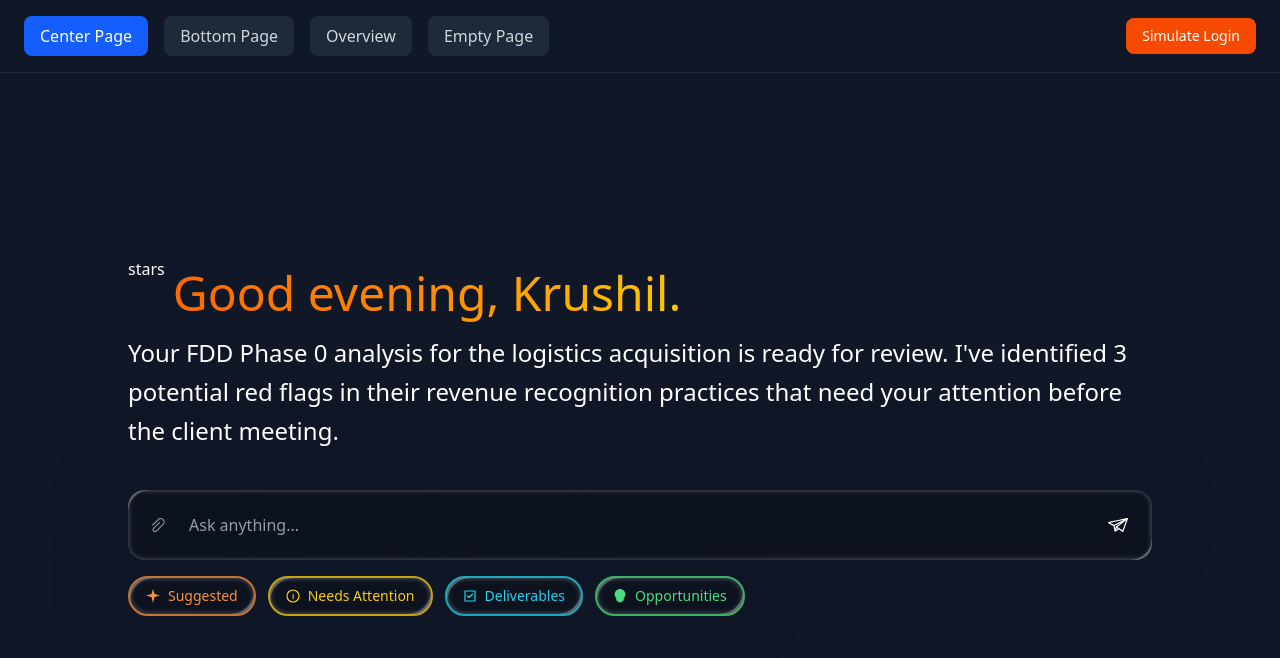
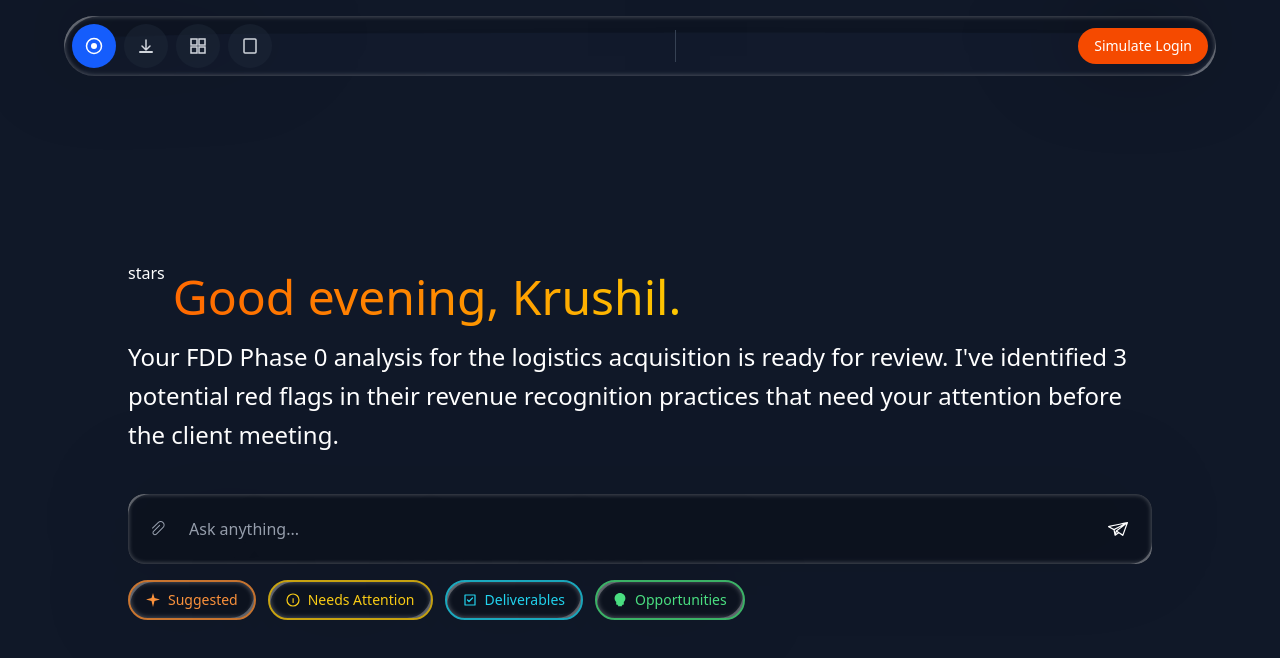
Before and after one commit to krushilnaik/input-test, a React (Vite) app: page / in a window 1280 px wide. Shown: the top 658 px of the page. Built offline with nearby package versions, Linux system fonts and the light colour scheme.

Commit message:
get overview transition working

```diff
--- /dev/null
+++ b/src/atoms/BottomIcon.tsx
@@ -0,0 +1,30 @@
+interface BottomIconProps {
+  className?: string;
+}
+
+export function BottomIcon({ className }: BottomIconProps) {
+  return (
+    <svg
+      width="20"
+      height="20"
+      viewBox="0 0 20 20"
+      fill="none"
+      xmlns="http://www.w3.org/2000/svg"
+      className={className}
+    >
+      <path
+        d="M10 4L10 14M10 14L6 10M10 14L14 10"
+        stroke="currentColor"
+        strokeWidth="1.5"
+        strokeLinecap="round"
+        strokeLinejoin="round"
+      />
+      <path
+        d="M4 16H16"
+        stroke="currentColor"
+        strokeWidth="2"
+        strokeLinecap="round"
+      />
+    </svg>
+  );
+}
--- /dev/null
+++ b/src/atoms/CenterIcon.tsx
@@ -0,0 +1,19 @@
+interface CenterIconProps {
+  className?: string;
+}
+
+export function CenterIcon({ className }: CenterIconProps) {
+  return (
+    <svg
+      width="20"
+      height="20"
+      viewBox="0 0 20 20"
+      fill="none"
+      xmlns="http://www.w3.org/2000/svg"
+      className={className}
+    >
+      <circle cx="10" cy="10" r="3" fill="currentColor" />
+      <circle cx="10" cy="10" r="7.5" stroke="currentColor" strokeWidth="1.5" />
+    </svg>
+  );
+}
--- /dev/null
+++ b/src/atoms/EmptyIcon.tsx
@@ -0,0 +1,26 @@
+interface EmptyIconProps {
+  className?: string;
+}
+
+export function EmptyIcon({ className }: EmptyIconProps) {
+  return (
+    <svg
+      width="20"
+      height="20"
+      viewBox="0 0 20 20"
+      fill="none"
+      xmlns="http://www.w3.org/2000/svg"
+      className={className}
+    >
+      <rect
+        x="4"
+        y="3"
+        width="12"
+        height="14"
+        stroke="currentColor"
+        strokeWidth="1.5"
+        rx="1"
+      />
+    </svg>
+  );
+}
--- /dev/null
+++ b/src/atoms/OverviewIcon.tsx
@@ -0,0 +1,21 @@
+interface OverviewIconProps {
+  className?: string;
+}
+
+export function OverviewIcon({ className }: OverviewIconProps) {
+  return (
+    <svg
+      width="20"
+      height="20"
+      viewBox="0 0 20 20"
+      fill="none"
+      xmlns="http://www.w3.org/2000/svg"
+      className={className}
+    >
+      <rect x="3" y="3" width="6" height="6" stroke="currentColor" strokeWidth="1.5" />
+      <rect x="11" y="3" width="6" height="6" stroke="currentColor" strokeWidth="1.5" />
+      <rect x="3" y="11" width="6" height="6" stroke="currentColor" strokeWidth="1.5" />
+      <rect x="11" y="11" width="6" height="6" stroke="currentColor" strokeWidth="1.5" />
+    </svg>
+  );
+}
--- a/src/components/Navigation.tsx
+++ b/src/components/Navigation.tsx
@@ -1,9 +1,25 @@
 import { useCallback } from "react";
+import { flushSync } from "react-dom";
 import { useRouterState, useNavigate } from "@tanstack/react-router";
+import { useOverview } from "../contexts/OverviewContext";
+import { CenterIcon } from "../atoms/CenterIcon";
+import { BottomIcon } from "../atoms/BottomIcon";
+import { OverviewIcon } from "../atoms/OverviewIcon";
+import { EmptyIcon } from "../atoms/EmptyIcon";
 
 const SESSION_STORAGE_KEY = "text-shimmer-animated";
 
-function TransitionLink({ to, children, className }: { to: string; children: React.ReactNode; className?: string }) {
+function TransitionLink({
+  to,
+  children,
+  className,
+  title,
+}: {
+  to: string;
+  children: React.ReactNode;
+  className?: string;
+  title?: string;
+}) {
   const navigate = useNavigate();
 
   const handleClick = useCallback(
@@ -21,15 +37,47 @@ function TransitionLink({ to, children, className }: { to: string; children: Rea
   );
 
   return (
-    <a href={to} onClick={handleClick} className={className}>
+    <a href={to} onClick={handleClick} className={className} title={title}>
       {children}
     </a>
+  );
+}
+
+function OverviewToggleButton({
+  children,
+  className,
+  title,
+}: {
+  children: React.ReactNode;
+  className?: string;
+  title?: string;
+}) {
+  const { toggleOverview } = useOverview();
+
+  const handleClick = useCallback(() => {
+    if (document.startViewTransition) {
+      document.startViewTransition(() => {
+        // Use flushSync to force synchronous React state update
+        flushSync(() => {
+          toggleOverview();
+        });
+      });
+    } else {
+      toggleOverview();
+    }
+  }, [toggleOverview]);
+
+  return (
+    <button onClick={handleClick} className={className} title={title}>
+      {children}
+    </button>
   );
 }
 
 export function Navigation() {
   const router = useRouterState();
   const pathname = router.location.pathname;
+  const { isOverviewOpen } = useOverview();
 
   const handleClearTracking = useCallback(() => {
     if (typeof window !== "undefined") {
@@ -38,45 +86,49 @@ export function Navigation() {
   }, []);
 
   return (
-    <header className="w-full px-6 py-4 border-b border-gray-800">
-      <nav className="flex gap-4 items-center justify-between">
-        <div className="flex gap-4">
+    <header className="w-full px-16 py-4 fixed z-60">
+      <nav className="glass rounded-full px-2 py-2 flex gap-2 items-center justify-between w-full">
+        <div className="flex gap-2">
           <TransitionLink
             to="/"
-            className={`px-4 py-2 rounded-lg transition-colors ${
-              pathname === "/" ? "bg-blue-600 text-white" : "bg-gray-800 text-gray-300 hover:bg-gray-700"
+            className={`p-3 rounded-full transition-colors ${
+              pathname === "/" ? "bg-blue-600 text-white" : "bg-gray-800/50 text-gray-300 hover:bg-gray-700/50"
             }`}
+            title="Center Page"
           >
-            Center Page
+            <CenterIcon />
           </TransitionLink>
           <TransitionLink
             to="/bottom"
-            className={`px-4 py-2 rounded-lg transition-colors ${
-              pathname === "/bottom" ? "bg-blue-600 text-white" : "bg-gray-800 text-gray-300 hover:bg-gray-700"
+            className={`p-3 rounded-full transition-colors ${
+              pathname === "/bottom" ? "bg-blue-600 text-white" : "bg-gray-800/50 text-gray-300 hover:bg-gray-700/50"
             }`}
+            title="Bottom Page"
           >
-            Bottom Page
+            <BottomIcon />
           </TransitionLink>
-          <TransitionLink
-            to="/overview"
-            className={`px-4 py-2 rounded-lg transition-colors ${
-              pathname === "/overview" ? "bg-blue-600 text-white" : "bg-gray-800 text-gray-300 hover:bg-gray-700"
+          <OverviewToggleButton
+            className={`p-3 rounded-full transition-colors ${
+              isOverviewOpen ? "bg-blue-600 text-white" : "bg-gray-800/50 text-gray-300 hover:bg-gray-700/50"
             }`}
+            title="Overview"
           >
-            Overview
-          </TransitionLink>
+            <OverviewIcon />
+          </OverviewToggleButton>
           <TransitionLink
             to="/empty"
-            className={`px-4 py-2 rounded-lg transition-colors ${
-              pathname === "/empty" ? "bg-blue-600 text-white" : "bg-gray-800 text-gray-300 hover:bg-gray-700"
+            className={`p-3 rounded-full transition-colors ${
+              pathname === "/empty" ? "bg-blue-600 text-white" : "bg-gray-800/50 text-gray-300 hover:bg-gray-700/50"
             }`}
+            title="Empty Page"
           >
-            Empty Page
+            <EmptyIcon />
           </TransitionLink>
         </div>
+        <div className="w-px h-8 bg-gray-700 mx-1" />
         <button
           onClick={handleClearTracking}
-          className="px-4 py-2 rounded-lg bg-orange-600 text-white hover:bg-orange-700 transition-colors text-sm"
+          className="px-4 py-2 rounded-full bg-orange-600 text-white hover:bg-orange-700 transition-colors text-sm whitespace-nowrap"
           title="Clear session storage to simulate login"
         >
           Simulate Login
--- /dev/null
+++ b/src/components/OverviewOverlay.tsx
@@ -0,0 +1,41 @@
+import { useOverview } from "../contexts/OverviewContext";
+import { Greeting } from "./Greeting";
+
+export function OverviewOverlay() {
+  const { isOverviewOpen } = useOverview();
+
+  return (
+    <div
+      className="fixed inset-0 z-50 flex flex-col bg-gray-900"
+      style={{
+        opacity: isOverviewOpen ? 1 : 0,
+        pointerEvents: isOverviewOpen ? "auto" : "none",
+      }}
+    >
+      <div className="flex-1 flex items-start justify-center pt-32 p-8 overflow-auto">
+        <div className="max-w-5xl w-full">
+          {/* Greeting with view transition name for slide effect */}
+          {isOverviewOpen && <Greeting hasAnimated setHasAnimated={() => {}} />}
+
+          {/* Overview content */}
+          <div className="space-y-6 text-white mt-8">
+            <section>
+              <h2 className="text-2xl font-semibold mb-4">Overview</h2>
+              <p className="text-gray-300 leading-relaxed">
+                Welcome to your dashboard overview. Here you can see a summary of your recent activities and important
+                updates.
+              </p>
+            </section>
+
+            <section>
+              <h3 className="text-xl font-medium mb-3">Recent Activity</h3>
+              <div className="bg-gray-800 rounded-lg p-4">
+                <p className="text-gray-300">FDD Phase 0 analysis completed for logistics acquisition</p>
+              </div>
+            </section>
+          </div>
+        </div>
+      </div>
+    </div>
+  );
+}
--- /dev/null
+++ b/src/contexts/OverviewContext.tsx
@@ -0,0 +1,40 @@
+import { createContext, useContext, useState, useCallback, type ReactNode } from "react";
+
+interface OverviewContextType {
+  isOverviewOpen: boolean;
+  openOverview: () => void;
+  closeOverview: () => void;
+  toggleOverview: () => void;
+}
+
+const OverviewContext = createContext<OverviewContextType | undefined>(undefined);
+
+export function OverviewProvider({ children }: { children: ReactNode }) {
+  const [isOverviewOpen, setIsOverviewOpen] = useState(false);
+
+  const openOverview = useCallback(() => {
+    setIsOverviewOpen(true);
+  }, []);
+
+  const closeOverview = useCallback(() => {
+    setIsOverviewOpen(false);
+  }, []);
+
+  const toggleOverview = useCallback(() => {
+    setIsOverviewOpen((prev) => !prev);
+  }, []);
+
+  return (
+    <OverviewContext.Provider value={{ isOverviewOpen, openOverview, closeOverview, toggleOverview }}>
+      {children}
+    </OverviewContext.Provider>
+  );
+}
+
+export function useOverview() {
+  const context = useContext(OverviewContext);
+  if (context === undefined) {
+    throw new Error("useOverview must be used within an OverviewProvider");
+  }
+  return context;
+}
--- a/src/router.tsx
+++ b/src/router.tsx
@@ -1,6 +1,7 @@
 import { createRouter, RouterProvider } from "@tanstack/react-router";
 import { routeTree } from "./routeTree.gen";
 import { AnimationProvider } from "./contexts/AnimationContext";
+import { OverviewProvider } from "./contexts/OverviewContext";
 
 const router = createRouter({ routeTree });
 
@@ -13,7 +14,9 @@ declare module "@tanstack/react-router" {
 export function AppRouter() {
   return (
     <AnimationProvider>
-      <RouterProvider router={router} />
+      <OverviewProvider>
+        <RouterProvider router={router} />
+      </OverviewProvider>
     </AnimationProvider>
   );
 }
--- a/src/routes/__root.tsx
+++ b/src/routes/__root.tsx
@@ -1,7 +1,9 @@
 import { createRootRoute, Outlet, useRouterState } from "@tanstack/react-router";
 import { Navigation } from "../components/Navigation";
 import { AnimatedInput } from "../components/AnimatedInput";
+import { OverviewOverlay } from "../components/OverviewOverlay";
 import { useAnimationContext } from "../contexts/AnimationContext";
+import { useOverview } from "../contexts/OverviewContext";
 
 export const Route = createRootRoute({
   component: RootComponent,
@@ -13,10 +15,15 @@ function RootComponent() {
   const isBottomPage = pathname === "/bottom";
   const showInput = pathname === "/" || pathname === "/bottom";
   const { textAnimationComplete } = useAnimationContext();
+  const { isOverviewOpen } = useOverview();
 
   return (
     <main className="flex flex-col min-h-screen w-full bg-gray-900 text-white">
       <Navigation />
+      <div
+        className="h-screen pt-20 flex"
+        style={{ opacity: isOverviewOpen ? 0 : 1, pointerEvents: isOverviewOpen ? "none" : "auto" }}
+      >
         {showInput ? (
           <div
             className="flex-1 flex flex-col gap-2 w-full max-w-5xl mx-auto"
@@ -32,6 +39,8 @@ function RootComponent() {
         ) : (
           <Outlet />
         )}
+      </div>
+      <OverviewOverlay />
     </main>
   );
 }
--- a/src/routes/index.tsx
+++ b/src/routes/index.tsx
@@ -1,6 +1,7 @@
 import { createFileRoute } from "@tanstack/react-router";
 import { useEffect, useState } from "react";
 import { useAnimationContext } from "../contexts/AnimationContext";
+import { useOverview } from "../contexts/OverviewContext";
 import { Greeting } from "../components/Greeting";
 
 export const Route = createFileRoute("/")({
@@ -9,6 +10,7 @@ export const Route = createFileRoute("/")({
 
 function CenterPage() {
   const { onTextAnimationComplete } = useAnimationContext();
+  const { isOverviewOpen } = useOverview();
   const [hasAnimated, setHasAnimated] = useState(() => {
     // Check sessionStorage to persist across remounts in StrictMode
     return sessionStorage.getItem("text-shimmer-animated") === "true";
@@ -27,8 +29,8 @@ function CenterPage() {
     <div className="w-full mb-8">
       {/* Stars Graphic */}
 
-      {/* Text Content */}
-      <Greeting hasAnimated={hasAnimated} setHasAnimated={setHasAnimated} />
+      {/* Text Content - conditionally render to avoid duplicate view-transition-names */}
+      {!isOverviewOpen && <Greeting hasAnimated={hasAnimated} setHasAnimated={setHasAnimated} />}
       <p className={`text-white text-2xl leading-relaxed ${hasAnimated ? "" : "animate-shimmer-in-text"}`}>
         {subtextText}
       </p>
```
Lines whose indentation alone changed are shown as unchanged.
